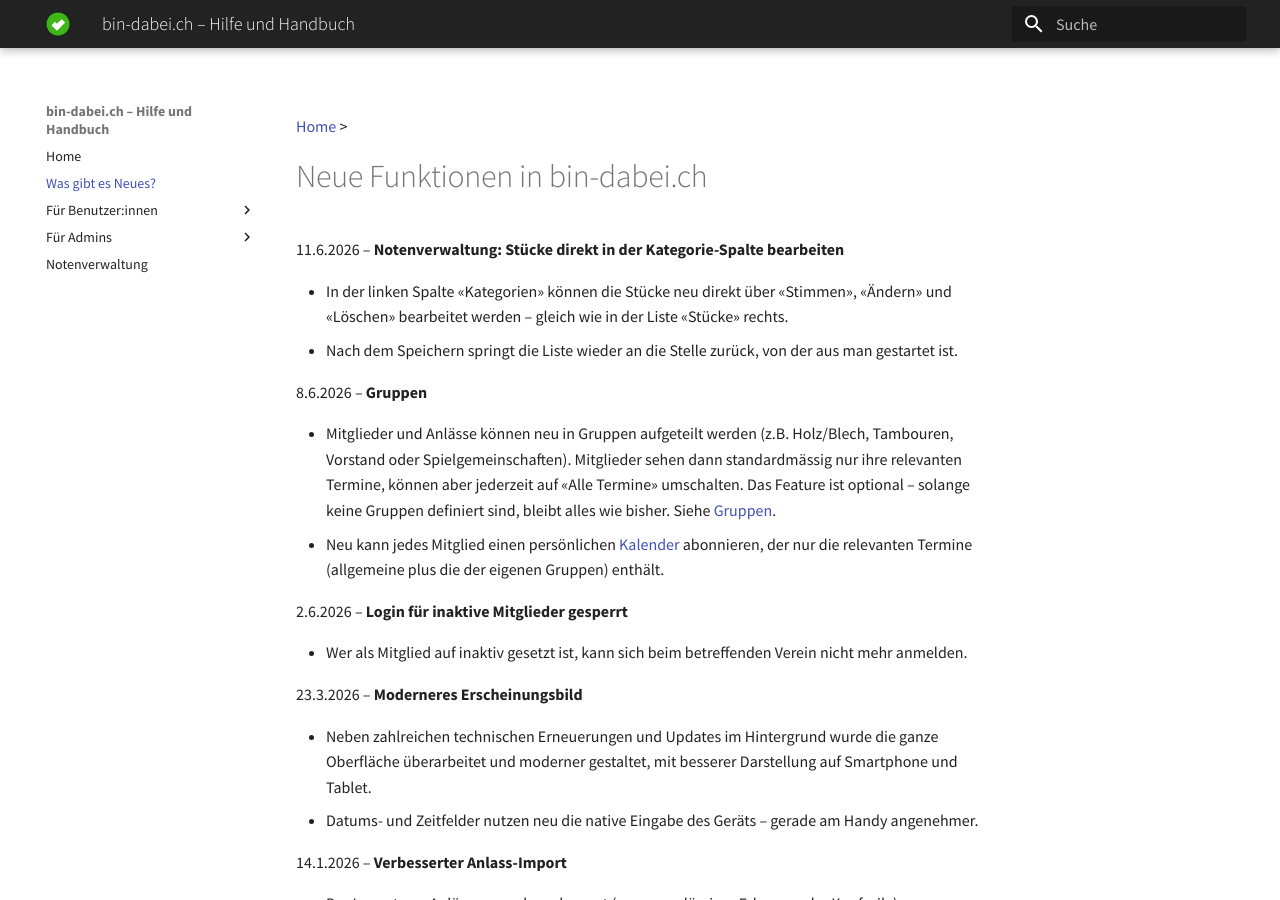
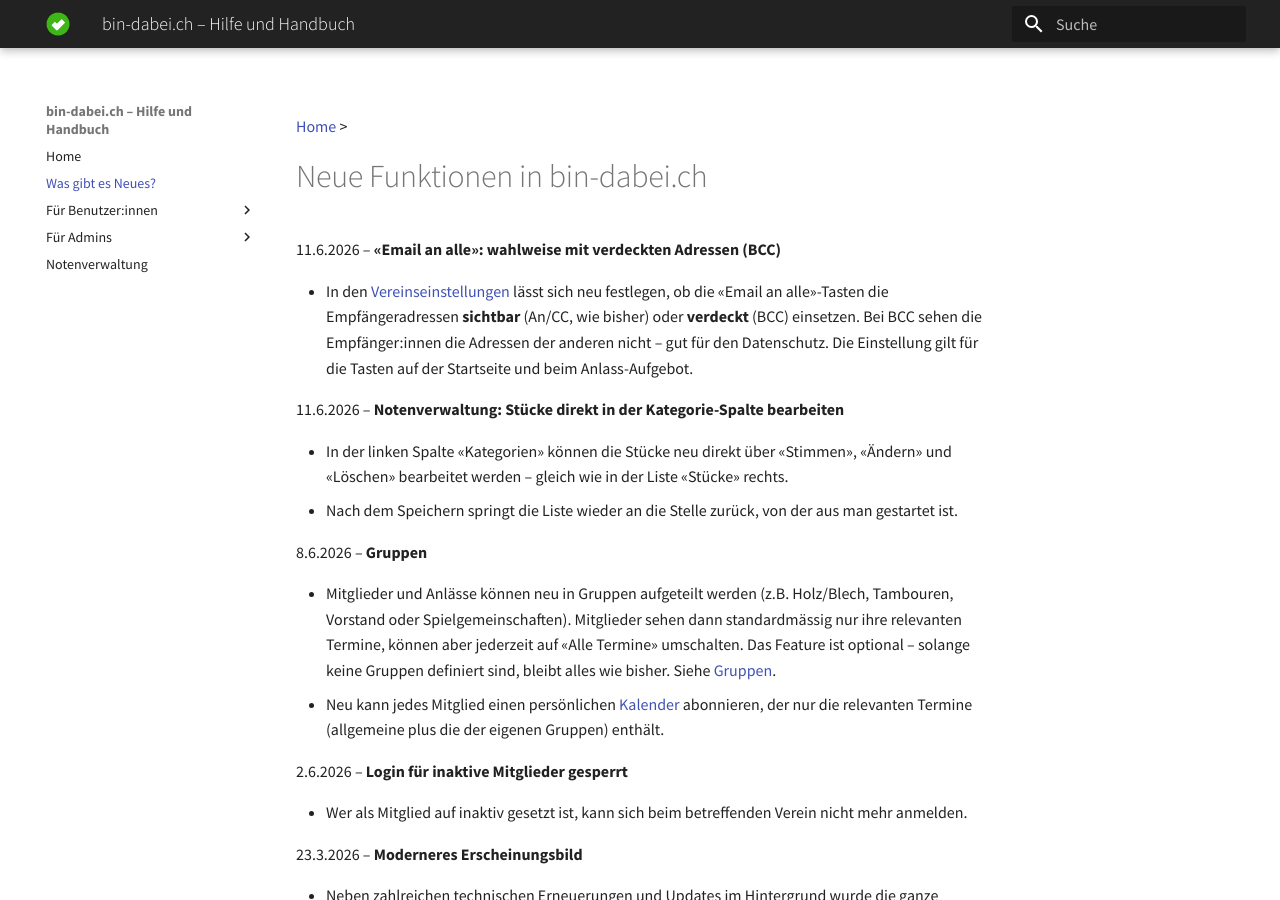
Before and after one commit to ritterg/bin-dabei-dokumentation, an MkDocs documentation site: the page built from docs/changelog.md, in a window 1280 px wide and 900 px high. Built offline with MkDocs 1.6.1 and Material for MkDocs 9.7.7, drawn with Linux system fonts in a browser that asks for light colours; some web fonts are replaced.

Commit message:
Document per-organisation BCC option for "Email to all"
Add a settings description in admin/verein.md and a changelog entry for the
new visible/hidden (BCC) choice for the "Email to all" buttons.

Co-Authored-By: Claude Opus 4.8 (1M context) <noreply@anthropic.com>

```diff
--- a/docs/changelog.md
+++ b/docs/changelog.md
@@ -1,6 +1,10 @@
 [Home](/) >
 
 # Neue Funktionen in bin-dabei.ch
+
+11.6.2026 – **«Email an alle»: wahlweise mit verdeckten Adressen (BCC)**
+
+- In den [Vereinseinstellungen](/admin/verein) lässt sich neu festlegen, ob die «Email an alle»-Tasten die Empfängeradressen **sichtbar** (An/CC, wie bisher) oder **verdeckt** (BCC) einsetzen. Bei BCC sehen die Empfänger:innen die Adressen der anderen nicht – gut für den Datenschutz. Die Einstellung gilt für die Tasten auf der Startseite und beim Anlass-Aufgebot.
 
 11.6.2026 – **Notenverwaltung: Stücke direkt in der Kategorie-Spalte bearbeiten**
 
```
Also changed, not shown: docs/admin/verein.md (+2 -0 lines).
